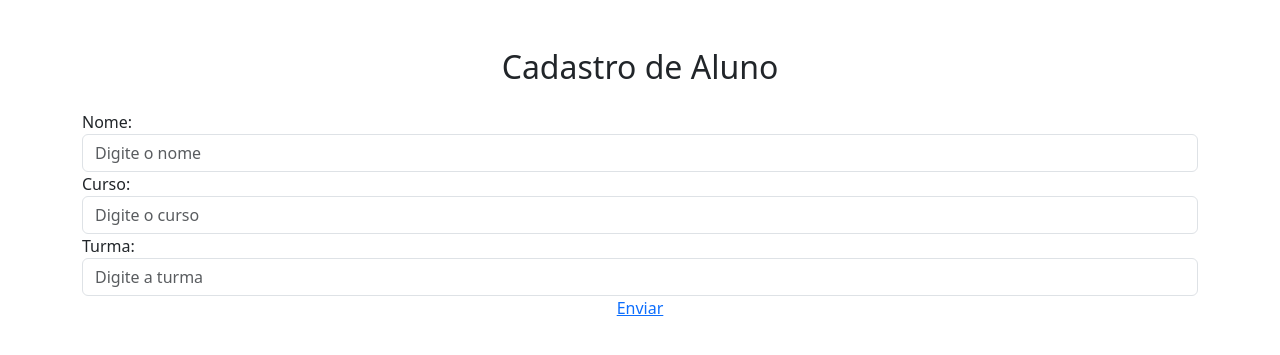
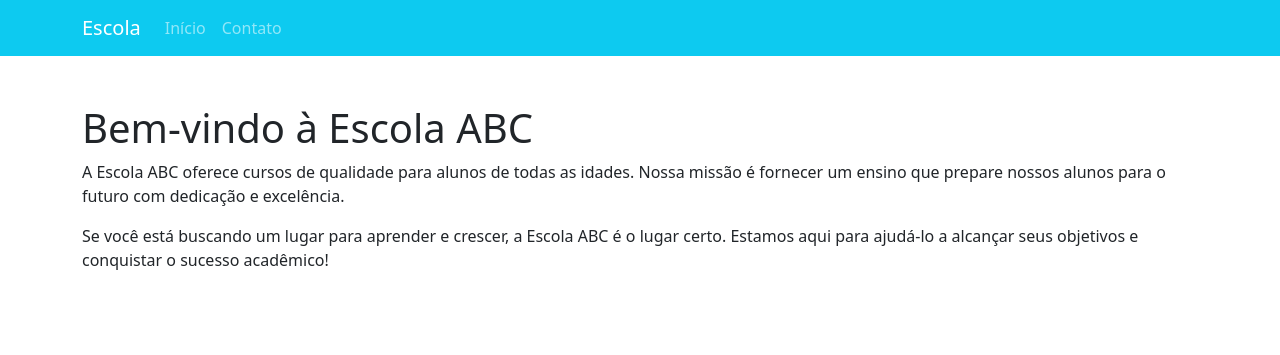
Before and after one commit to KazMQ/Projeto-Escola, a Django app: page / in a window 1280 px wide. Shown: the top 355 px of the page. Run offline with Django 4.2, Linux system fonts and the light colour scheme; some libraries are stand-ins or nearby versions.

Commit message:
first commit

```diff
--- /dev/null
+++ b/cadastro/templates/Cadastro/base.html
@@ -0,0 +1,22 @@
+{% extends "inicio.html" %}
+
+
+
+<!DOCTYPE html>
+<html lang="en">
+<head>
+    <meta charset="UTF-8">
+    <meta name="viewport" content="width=device-width, initial-scale=1.0">
+    <title>{% block title%} Cadastro {% endblock %}
+
+    </title>
+</head>
+<body>
+    {% block content %}
+    <h1>Bem-vindo à Escola ABC</h1>
+    <p>A Escola ABC oferece cursos de qualidade para alunos de todas as idades. Nossa missão é fornecer um ensino que prepare nossos alunos para o futuro com dedicação e excelência.</p>
+
+    <p>Se você está buscando um lugar para aprender e crescer, a Escola ABC é o lugar certo. Estamos aqui para ajudá-lo a alcançar seus objetivos e conquistar o sucesso acadêmico!</p>
+    {% endblock %}
+</body>
+</html>
--- a/cadastro/templates/contato.html
+++ /dev/null
@@ -1,38 +0,0 @@
-<!DOCTYPE html>
-<html lang="en">
-<head>
-    <meta charset="UTF-8">
-    <meta name="viewport" content="width=device-width, initial-scale=1.0">
-    <title>Document</title>
-    {% load bootstrap5 %}
-    {% bootstrap_css %}
-    {% bootstrap_javascript %}
-</head>
-<body>
-    <div class="container mt-5">
-        <h2 class="text-center mb-4">Cadastro de Aluno</h2>
-
-        <form method="POST">
-            {% csrf_token %}
-            <div class="form-group">
-                <label for="nome">Nome:</label>
-                <input type="text" class="form-control" id="nome" name="nome" placeholder="Digite o nome" required>
-            </div>
-
-            <div class="form-group">
-                <label for="curso">Curso:</label>
-                <input type="text" class="form-control" id="curso" name="curso" placeholder="Digite o curso" required>
-            </div>
-
-            <div class="form-group">
-                <label for="turma">Turma:</label>
-                <input type="text" class="form-control" id="turma" name="turma" placeholder="Digite a turma" required>
-            </div>
-
-            <div class="text-center">
-                <a href="alunos">Enviar</a>
-            </div>
-        </form>
-    </div>
-</body>
-</html>
--- a/cadastro/templates/inicio.html
+++ b/cadastro/templates/inicio.html
@@ -1,53 +1,43 @@
+{% load bootstrap5 %}
+{% bootstrap_css %}
+{% bootstrap_javascript %}
+
 <!DOCTYPE html>
 <html lang="en">
 <head>
     <meta charset="UTF-8">
     <meta name="viewport" content="width=device-width, initial-scale=1.0">
-    <title>Document</title>
-    {% load bootstrap5 %}
-    {% bootstrap_css %}
-    {% bootstrap_javascript %}
+    <title>
+        {% block title %} {% endblock%}
+    </title>
+
 </head>
 <body>
-    <div class="container mt-5">
-        <h2 class="text-center mb-4">Lista de Alunos Cadastrados</h2>
+    <header>
+        <nav class="navbar navbar-expand-lg navbar-dark bg-info">
+            <div class="container">
+            <a class="navbar-brand" href="/inicio/">Escola</a>
+            <button class="navbar-toggler" type="button" data-toggle="collapse"
+            data-target="#conteudoNavbarSuportado" aria-controls="conteudoNavbarSuportado"
+            aria-expanded="false" aria-label="Alterna navegação">
+                <span class="navbar-toggler-icon"></span>
+            </button>
+        <div class="collapse navbar-collapse" id="conteudoNavbarSuportado">
+          <ul class="navbar-nav mr-auto">
+            <li class="nav-item active">
+                <a class="nav-link" href="/inicio">Início</a>
+           </li>
+           <li class="nav-item">
+            <a class="nav-link" href="/contato/">Contato</a>
+           </li>
+         </ul>
+        </div>
+       </div>
+      </nav>
+     </header>
+    <main class="container mt-5">
+        {% block content %} {% endblock %}
 
-
-        <table class="table table-striped table-bordered">
-            <thead class="thead-dark">
-                <tr>
-                    <th>#</th>
-                    <th>Nome</th>
-                    <th>Curso</th>
-                    <th>Turma</th>
-                </tr>
-            </thead>
-            <tbody>
-
-                <tr>
-                    <td>1</td>
-                    <td>{{ nome }}</td>
-                    <td>{{ curso }}</td>
-                    <td>{{ turma }}</td>
-                </tr>
-                <tr>
-                    <td>2</td>
-                    <td>{{ nome }}</td>
-                    <td>{{ curso }}</td>
-                    <td>{{ turma }}</td>
-                </tr>
-                <tr>
-                    <td>3</td>
-                    <td>{{ nome }}</td>
-                    <td>{{ curso }}</td>
-                    <td>{{ turma }}</td>
-                </tr>
-
-            </tbody>
-        </table>
-    </div>
-    <div class="text-center">
-        <a href="/">Retornar</a>
-    </div>
+    </main>
 </body>
 </html>
--- a/cadastro/views.py
+++ b/cadastro/views.py
@@ -1,29 +1,16 @@
 from django.shortcuts import render
 from django.http import HttpResponse
 from django.template import loader
+from .models import Aluno
 
-def contato(request):
-    template = loader.get_template("contato.html")
-    return HttpResponse(template.render())
+def aluno_list(request):
+       aluno_list = Aluno.objects.all()
+       return render(request, 'cadastro/contato.html', {'alunos': aluno_list})
 
+def show(request):
+     return render(request, 'cadastro/show.html')
 
-def inicio(request):
-    template = loader.get_template("inicio.html")
-    return HttpResponse(template.render())
+def base(request):
+     return render (request, 'cadastro/base.html')
 
-def nome(request):
-    print = None
-    if request.method == 'POST':
-        print = request.POST.get('nome')
-    return render (request, "inicio.html", {'nome':nome})
-def curso(request):
-    curso = None
-    if request.method == 'POST':
-        materia = request.POST.get('curso')
-    return render (request, "inicio.html", {'curso':curso})
-def turma(request):
-    turma = None
-    if request.method == 'POST':
-        turma = request.POST.get('turma')
-    return render (request, "inicio.html", {'turma':turma})
 # Create your views here.
--- a/escola/urls.py
+++ b/escola/urls.py
@@ -16,14 +16,14 @@ Including another URLconf
 """
 from django.contrib import admin
 from django.urls import path
-from cadastro.views import contato
-from cadastro.views import inicio
-from cadastro.views import nome
-from cadastro.views import curso
-from cadastro.views import turma
+from cadastro.views import show, base, aluno_list
+
+
+
 
 urlpatterns = [
     path('admin/', admin.site.urls),
-    path('', contato),
-    path("alunos",inicio)
+    path('contato/', aluno_list),
+    path('inicio/', show),
+    path('', base)
 ]
```
Also changed, not shown: cadastro/models.py (+5 -4 lines), cadastro/templates/Cadastro/contato.html (added, +50 -0 lines), cadastro/templates/Cadastro/show.html (added, +40 -0 lines), db.sqlite3.
